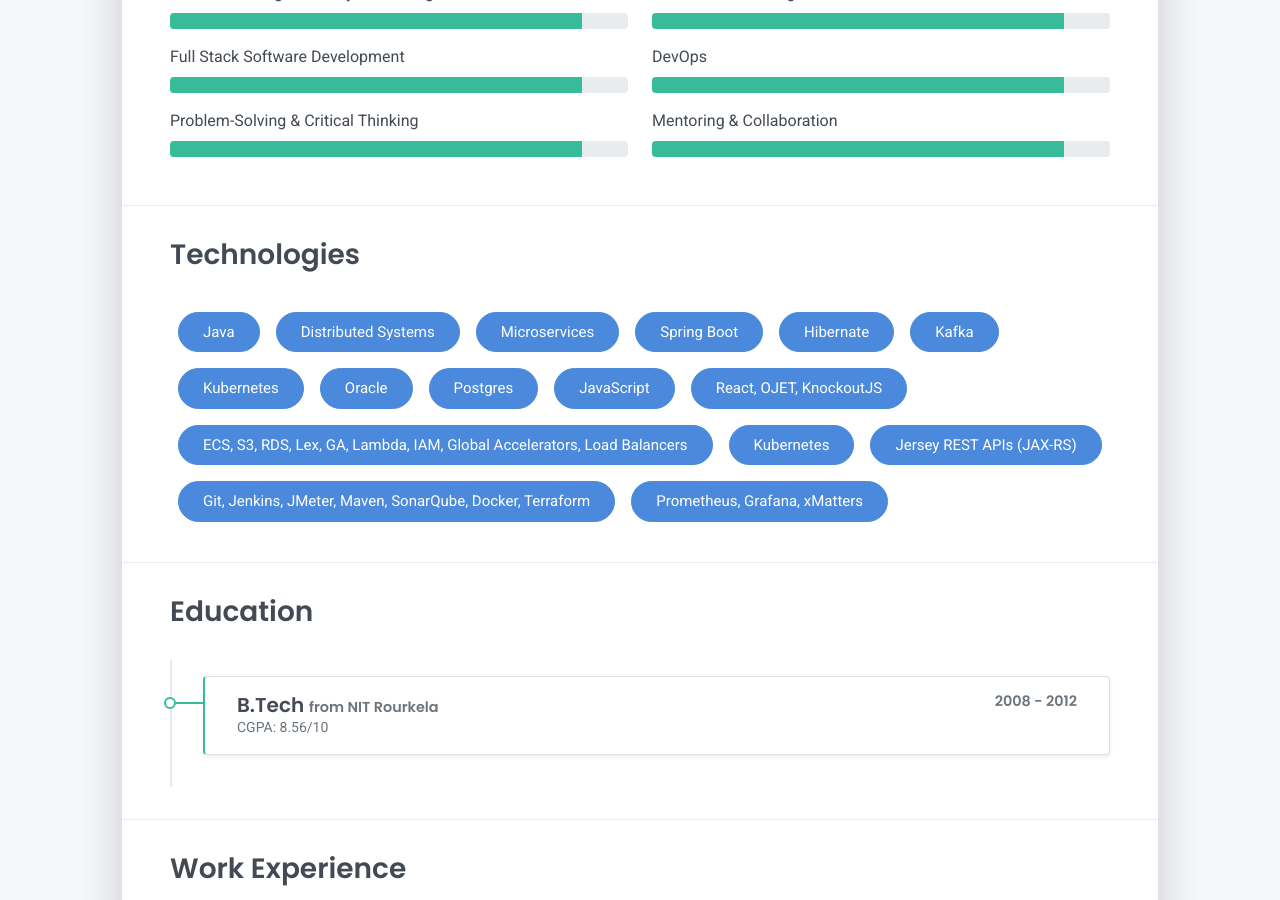
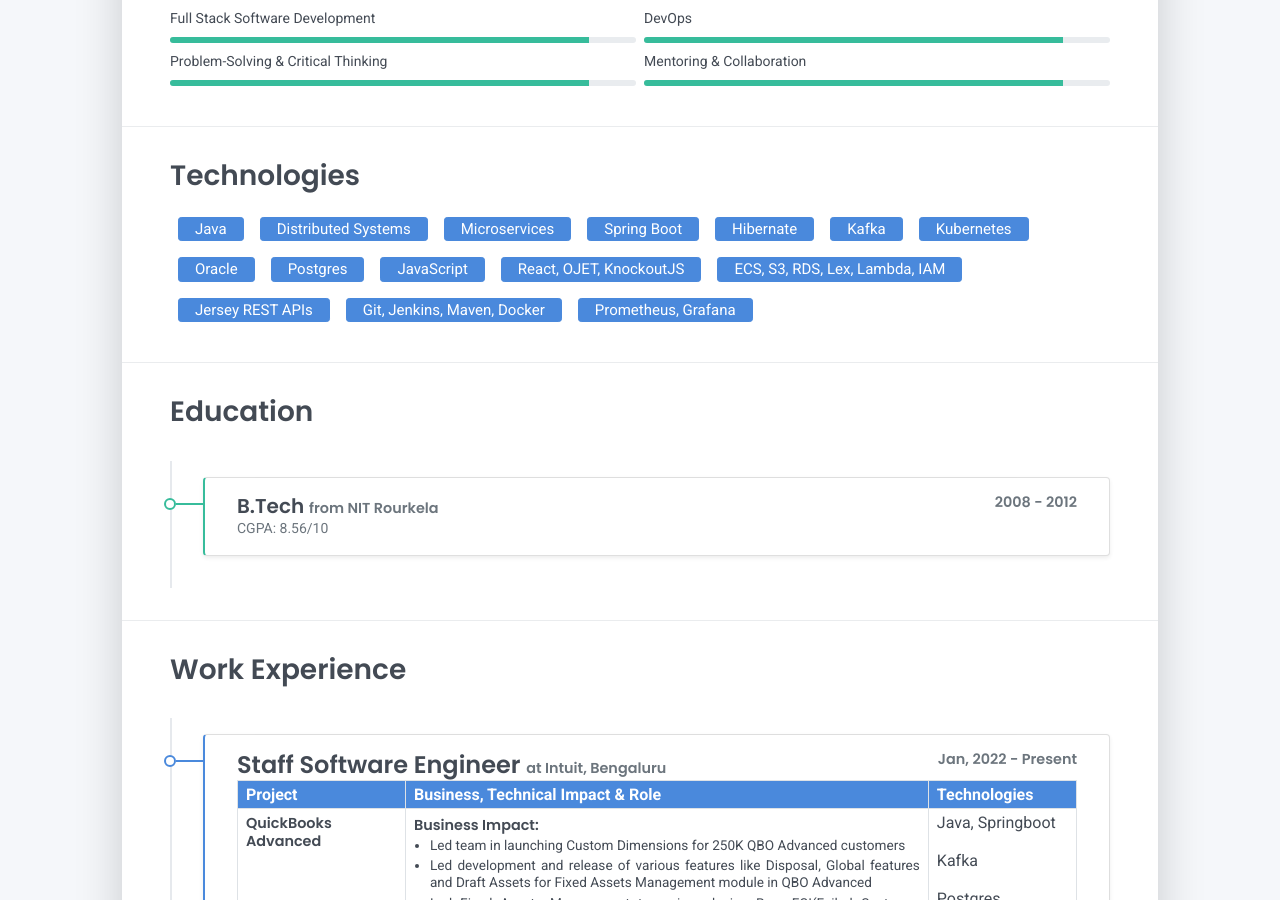
Before and after one commit to anandkshitiz/anandkshitiz.github.io, a Jekyll site: the page built from tabs/about.md, in a window 1280 px wide and 900 px high, scrolled down 728 px. Built offline with Jekyll 4.4.1, drawn with Linux system fonts in a browser that asks for light colours.

Commit message:
skill changes

```diff
--- a/tabs/about/content/skills-section.html
+++ b/tabs/about/content/skills-section.html
@@ -1,22 +1,22 @@
-<h2 class="h3 mb-3">Core Skills</h2>
-<div class="row">
+<h2 class="h3 mb-2">Core Skills</h2>
+<div class="row g-1">
   <div class="col-md-6">
-    <div class="mb-2"><span>Low Level & High Level System Design</span>
-      <div class="progress my-1">
+    <div class="mb-1"><span class="small">Low Level & High Level System Design</span>
+      <div class="progress my-1" style="height: 6px;">
         <div class="progress-bar bg-success" role="progressbar" data-aos="zoom-in-right" data-aos-delay="100"
           data-aos-anchor=".skills-section" style="width: 90%" aria-valuenow="90" aria-valuemin="0" aria-valuemax="100">
         </div>
       </div>
     </div>
-    <div class="mb-2"><span>Full Stack Software Development</span>
-      <div class="progress my-1">
+    <div class="mb-1"><span class="small">Full Stack Software Development</span>
+      <div class="progress my-1" style="height: 6px;">
         <div class="progress-bar bg-success" role="progressbar" data-aos="zoom-in-right" data-aos-delay="200"
           data-aos-anchor=".skills-section" style="width: 90%" aria-valuenow="90" aria-valuemin="0" aria-valuemax="100">
         </div>
       </div>
     </div>
-    <div class="mb-2"><span>Problem-Solving & Critical Thinking </span>
-      <div class="progress my-1">
+    <div class="mb-1"><span class="small">Problem-Solving & Critical Thinking</span>
+      <div class="progress my-1" style="height: 6px;">
         <div class="progress-bar bg-success" role="progressbar" data-aos="zoom-in-right" data-aos-delay="300"
           data-aos-anchor=".skills-section" style="width: 90%" aria-valuenow="70" aria-valuemin="0" aria-valuemax="100">
         </div>
@@ -24,22 +24,22 @@
     </div>
   </div>
   <div class="col-md-6">
-    <div class="mb-2"><span>Data Structure & Algorithms </span>
-      <div class="progress my-1">
+    <div class="mb-1"><span class="small">Data Structure & Algorithms</span>
+      <div class="progress my-1" style="height: 6px;">
         <div class="progress-bar bg-success" role="progressbar" data-aos="zoom-in-right" data-aos-delay="300"
           data-aos-anchor=".skills-section" style="width: 90%" aria-valuenow="70" aria-valuemin="0" aria-valuemax="100">
         </div>
       </div>
     </div>
-    <div class="mb-2"><span>DevOps</span>
-      <div class="progress my-1">
+    <div class="mb-1"><span class="small">DevOps</span>
+      <div class="progress my-1" style="height: 6px;">
         <div class="progress-bar bg-success" role="progressbar" data-aos="zoom-in-right" data-aos-delay="400"
           data-aos-anchor=".skills-section" style="width: 90%" aria-valuenow="90" aria-valuemin="0" aria-valuemax="100">
         </div>
       </div>
     </div>
-    <div class="mb-2"><span>Mentoring & Collaboration</span>
-      <div class="progress my-1">
+    <div class="mb-1"><span class="small">Mentoring & Collaboration</span>
+      <div class="progress my-1" style="height: 6px;">
         <div class="progress-bar bg-success" role="progressbar" data-aos="zoom-in-right" data-aos-delay="400"
           data-aos-anchor=".skills-section" style="width: 90%" aria-valuenow="90" aria-valuemin="0" aria-valuemax="100">
         </div>
--- a/tabs/about/content/skills-tools.html
+++ b/tabs/about/content/skills-tools.html
@@ -1,20 +1,18 @@
-<h2 class="h3 mb-3">Technologies</h2>
-<div class="btn-toolbar ">
-    <button type="button" class="btn btn-primary m-1">Java </button>
-    <button type="button" class="btn btn-primary m-1">Distributed Systems </button>
-    <button type="button" class="btn btn-primary m-1">Microservices </button>
-    <button type="button" class="btn btn-primary m-1">Spring Boot </button>
-    <button type="button" class="btn btn-primary m-1">Hibernate </button>
-    <button type="button" class="btn btn-primary m-1">Kafka </button>
-    <button type="button" class="btn btn-primary m-1">Kubernetes </button>
-    <button type="button" class="btn btn-primary m-1">Oracle </button>
-    <button type="button" class="btn btn-primary m-1">Postgres </button>
-    <button type="button" class="btn btn-primary m-1">JavaScript </button>
-    <button type="button" class="btn btn-primary m-1">React, OJET, KnockoutJS </button>
-    <button type="button" class="btn btn-primary m-1">ECS, S3, RDS, Lex, GA, Lambda, IAM, Global Accelerators, Load
-        Balancers </button>
-    <button type="button" class="btn btn-primary m-1">Kubernetes </button>
-    <button type="button" class="btn btn-primary m-1">Jersey REST APIs (JAX-RS) </button>
-    <button type="button" class="btn btn-primary m-1">Git, Jenkins, JMeter, Maven, SonarQube, Docker, Terraform </button>
-    <button type="button" class="btn btn-primary m-1">Prometheus, Grafana, xMatters </button>
+<h2 class="h3 mb-2">Technologies</h2>
+<div class="btn-toolbar">
+    <button type="button" class="btn btn-primary btn-sm m-1 py-0 px-2">Java</button>
+    <button type="button" class="btn btn-primary btn-sm m-1 py-0 px-2">Distributed Systems</button>
+    <button type="button" class="btn btn-primary btn-sm m-1 py-0 px-2">Microservices</button>
+    <button type="button" class="btn btn-primary btn-sm m-1 py-0 px-2">Spring Boot</button>
+    <button type="button" class="btn btn-primary btn-sm m-1 py-0 px-2">Hibernate</button>
+    <button type="button" class="btn btn-primary btn-sm m-1 py-0 px-2">Kafka</button>
+    <button type="button" class="btn btn-primary btn-sm m-1 py-0 px-2">Kubernetes</button>
+    <button type="button" class="btn btn-primary btn-sm m-1 py-0 px-2">Oracle</button>
+    <button type="button" class="btn btn-primary btn-sm m-1 py-0 px-2">Postgres</button>
+    <button type="button" class="btn btn-primary btn-sm m-1 py-0 px-2">JavaScript</button>
+    <button type="button" class="btn btn-primary btn-sm m-1 py-0 px-2">React, OJET, KnockoutJS</button>
+    <button type="button" class="btn btn-primary btn-sm m-1 py-0 px-2">ECS, S3, RDS, Lex, Lambda, IAM</button>
+    <button type="button" class="btn btn-primary btn-sm m-1 py-0 px-2">Jersey REST APIs</button>
+    <button type="button" class="btn btn-primary btn-sm m-1 py-0 px-2">Git, Jenkins, Maven, Docker</button>
+    <button type="button" class="btn btn-primary btn-sm m-1 py-0 px-2">Prometheus, Grafana</button>
 </div>
```
